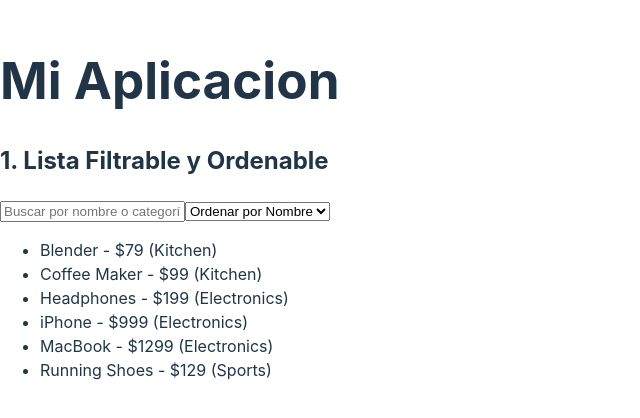
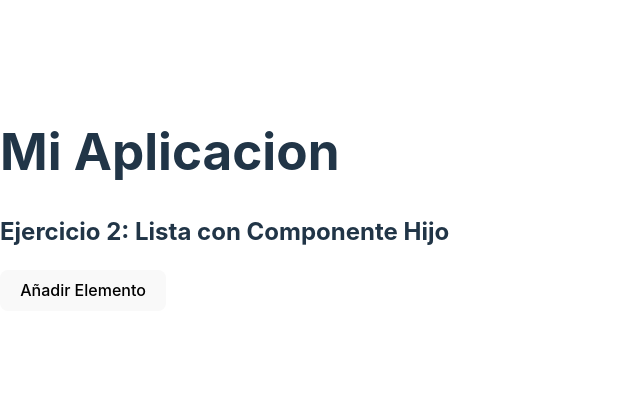
Before and after one commit to Morikunmev/React1, a React (Vite) app: page / in a window 1280 px wide. Shown: the part 192-610 px from the top of the page, without its empty margins (0-640 px from the left). Built offline with nearby package versions, Linux system fonts and the light colour scheme.

Commit message:
ejercicios de usecallback

```diff
--- a/src/App.jsx
+++ b/src/App.jsx
@@ -1,13 +1,13 @@
 // App.jsx
-import { useState } from "react";
-import { ExpensiveCalculation } from "./components/UseMemo/ExpensiveCalculation";
-import { FilterList } from "./components/UseMemo/FilterList";
+import { useState } from "react"
+import Exercise2 from "./components/UseCallback/Exercise2";
+
 
 export function App() {
   return (
     <div>
       <h1>Mi Aplicacion</h1>
-      <FilterList />
+      <Exercise2 />
     </div>
   );
 }
--- /dev/null
+++ b/src/components/UseCallback/Exercise2.jsx
@@ -0,0 +1,26 @@
+import React, { useState, useCallback } from "react";
+
+const ChildComponent = React.memo(({ onAdd }) => {
+  console.log("ChildComponent renderizado");
+  return <button onClick={onAdd}>Añadir Elemento</button>;
+});
+
+const Exercise2 = () => {
+  const [items, setItems] = useState([]);
+  const addItem = useCallback(() => {
+    setItems((prev) => [...prev, `Item ${prev.length + 1}`]);
+  }, []);
+  console.log("Exercise2 renderizado");
+  return (
+    <div>
+      <h2>Ejercicio 2: Lista con Componente Hijo</h2>
+      <ChildComponent onAdd={addItem} />
+      <ul>
+        {items.map((item, index) => (
+          <li key={index}>{item}</li>
+        ))}
+      </ul>
+    </div>
+  );
+};
+export default Exercise2
```
Also changed, not shown: src/components/UseCallback/Exercise1.jsx (added, +23 -0 lines).
